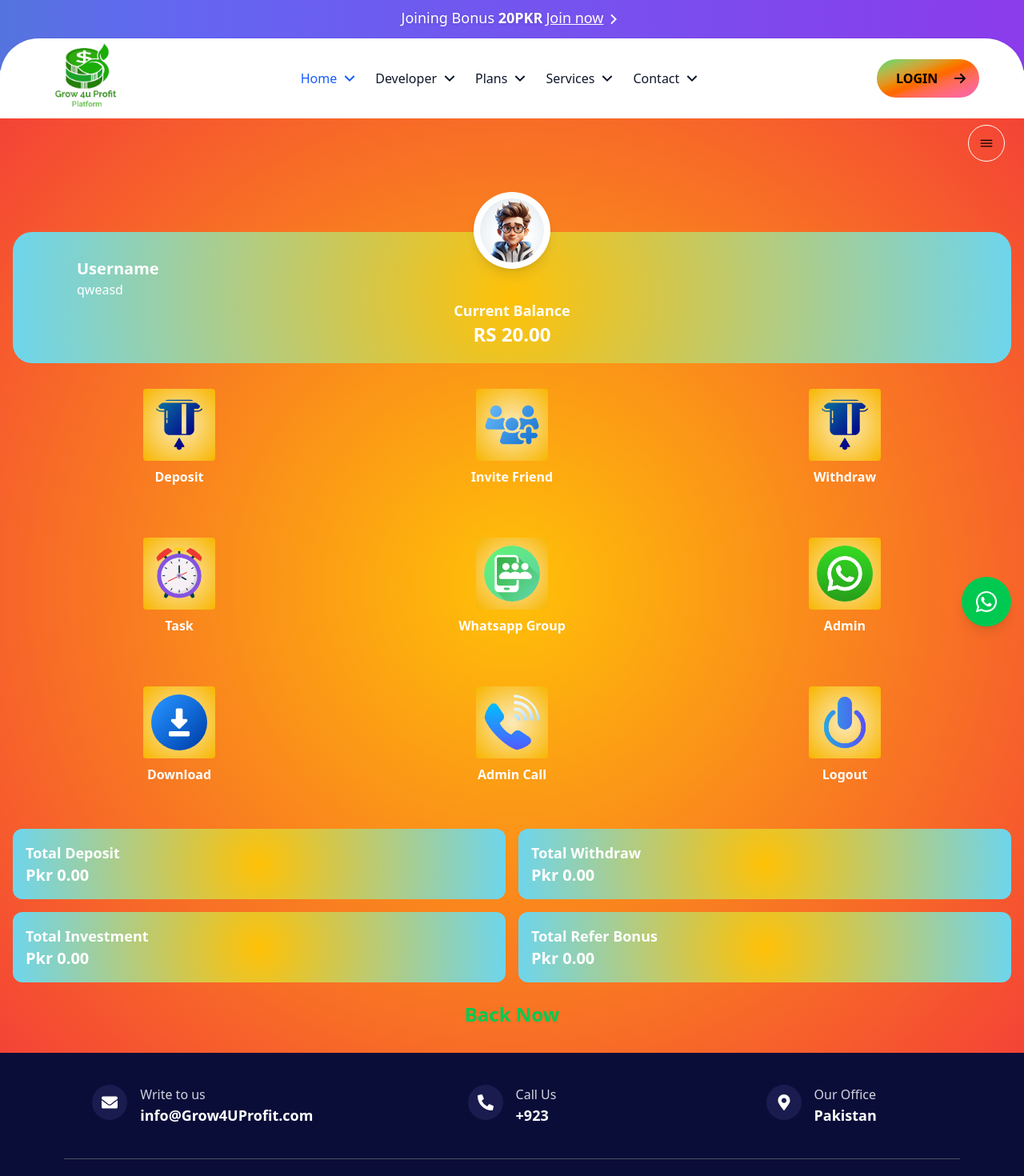
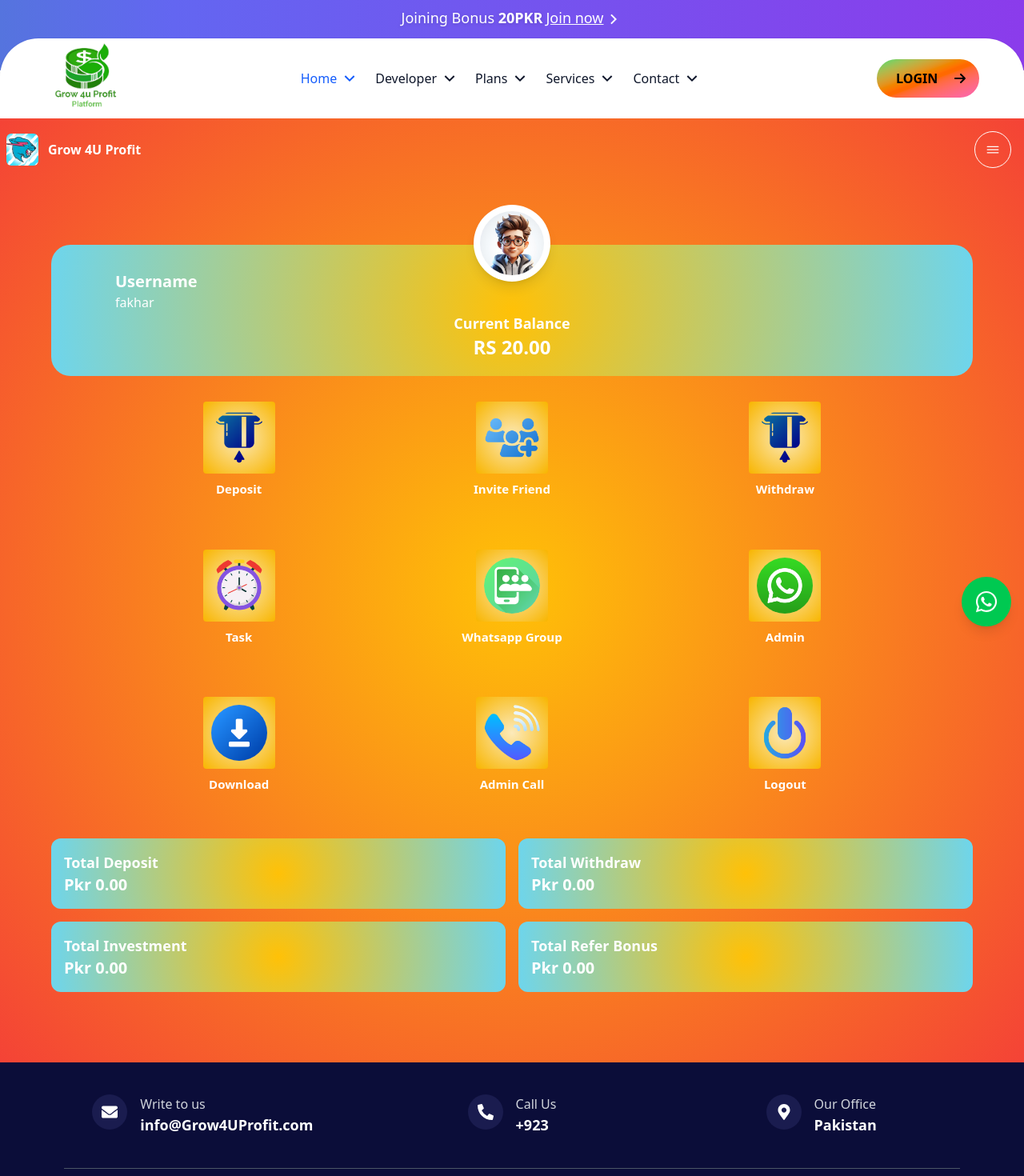
Before and after one commit to raihamza86/grow-4u-profit, a React (Vite) app in the folder frontend/: page /dashboard in a window 1280 px wide. Shown: the top 1470 px of the page at 80% size. Built offline with nearby package versions, Linux system fonts and the light colour scheme.

Commit message:
some changes

```diff
--- a/frontend/src/App.jsx
+++ b/frontend/src/App.jsx
@@ -14,10 +14,10 @@ import Dashboard from "./components/dashboard/Dashboard";
 import ReferralLinks from "./pages/ReferralLinks";
 import DepositHestory from "./pages/DepositHestory";
 import ProfileSetting from "./pages/ProfileSetting";
-import DashboardNavbar from "./components/DashboardNavbar";
 import WithdrawHistory from "./components/WithdrawHistory";
 import { FaWhatsapp } from "react-icons/fa";
 import TaskHistory from './components/TaskHistory';
+import DashboardSidebar from './components/DashboardSidebar';
 import ReferralBounse from './components/ReferralBounse';
 import ChangePassword from './components/ChangePassword';
 import BackButton from './components/BackButton';
@@ -31,7 +31,7 @@ const MainLayout = () => {
 
       {/* Fixed WhatsApp Icon */}
       <a
-  href="https://wa.me/923001234567" // Replace with your number
+  href="https://wa.me/923001234567"
   target="_blank"
   rel="noopener noreferrer"
   className="fixed bottom-4 right-4 bg-green-500 text-white p-4 rounded-full shadow-lg z-50 hover:bg-green-600 transition animate-bounce-custom"
@@ -61,7 +61,7 @@ const router = createBrowserRouter([
       { path: "/deposithestory", element: <DepositHestory /> },
       { path: "/withdrawhistory", element: <WithdrawHistory /> },
       { path: "/profilesetting", element: <ProfileSetting /> },
-      { path: "/dashboardnavbar", element: <DashboardNavbar /> },
+      { path: "/dashboardsidebar", element: <DashboardSidebar /> },
       { path: "/taskhistory", element: <TaskHistory /> },
       { path: "/referralbounse", element: <ReferralBounse /> },
       { path: "/changepassword", element: <ChangePassword /> },
--- a/frontend/src/components/BackButton.jsx
+++ b/frontend/src/components/BackButton.jsx
@@ -10,10 +10,10 @@ const BackButton = ({ showDashNav  }) => {
 
   return (
     <div
-      className="text-green-500 text-2xl hover:text-blue-500 font-bold mb-8 cursor-pointer"
+      className="text-green-500 text-xl hover:text-blue-500 font-bold mt-5 cursor-pointer"
       onClick={() => {
-        showDashNav();  // cleanly show right navbar again (or reset state)
-        MovetoDashboard();      // then navigate
+        showDashNav();
+        MovetoDashboard();
       }}
     >
       Back Now
--- a/frontend/src/components/dashboard/Dashboard.jsx
+++ b/frontend/src/components/dashboard/Dashboard.jsx
@@ -1,38 +1,75 @@
-import React, { useState } from "react";
+import React, { useState, useEffect } from "react";
 import ProfileSection from "./ProfileSection";
 import ProfitSection from "./ProfitSection";
 import PriceSection from "./PriceSection";
 import { IoIosMenu } from "react-icons/io";
-import DashboardNavbar from "../DashboardNavbar";
-import BackButton from "../BackButton";
+import DashboardSidebar from "../DashboardSidebar";
 
 const Dashboard = () => {
-  const [rightDashNav, setrightDashNav] = useState(false);
-  const showDashNav = () => {
-    setrightDashNav(!rightDashNav);
+  const [rightDashNav, setRightDashNav] = useState(false);
+  const [scrolled, setScrolled] = useState(false);
+
+  const toggleDashNav = () => {
+    setRightDashNav(!rightDashNav);
   };
 
-  const openRightNav = () => {
-    setrightDashNav(true); // ✅ always set to true
-  };
+
+  // ✅ Scroll effect to change navbar background
+  useEffect(() => {
+    const handleScroll = () => {
+      const scrollPercent =
+        (window.scrollY / (document.body.scrollHeight - window.innerHeight)) * 100;
+      setScrolled(scrollPercent > 20);
+    };
+
+    window.addEventListener("scroll", handleScroll);
+    return () => window.removeEventListener("scroll", handleScroll);
+  }, []);
 
   return (
-    <div className="bg-[radial-gradient(circle,_#FFC107,_#F44336)] flex min-h-screen">
-      {rightDashNav && <DashboardNavbar />}
+    <div className="bg-[radial-gradient(circle,_#FFC107,_#F44336)] min-h-screen relative pb-16">
+      {/* Sidebar Navigation */}
+      <div
+        className={`fixed top-0 left-0 h-full w-64 z-90 transform transition-transform duration-300 ease-in-out ${
+          rightDashNav ? "translate-x-0" : "-translate-x-full"
+        }`}
+      >
+        <DashboardSidebar />
+      </div>
 
-      <div className="w-full min-h-screen flex flex-col items-center px-4">
-        <div className="w-full">
-          <span
-            className="float-right py-3 px-3 text-xl cursor-pointer border border-white rounded-full m-2 "
-            onClick={showDashNav}
-          >
-            <IoIosMenu />
-          </span>
+      {/* Main Dashboard Content */}
+
+        {/* ✅ Navbar with scroll-based background */}
+        <div
+          className={`w-full flex flex-row justify-between items-center sticky top-0 z-50 transition-all duration-300 ${
+            scrolled
+              ? "bg-gradient-to-r from-[#F26B30] via-[#FB9F14] to-[#F97D20]"
+              : "bg-transparent"
+          }`}
+        >
+          <div className="p-2 flex items-center space-x-3">
+            <img
+              src="/dashboardnavbar.jpg"
+              alt="Logo"
+              className="w-10 h-10 rounded-md object-cover"
+            />
+            <h2 className="text-sx font-semibold text-white">Grow 4U Profit</h2>
+          </div>
+
+          <div className="p-2">
+            <span
+              className="float-right py-3 px-3 text-xl cursor-pointer border border-white rounded-full m-2  text-white hover:bg-white hover:text-black transition "
+              onClick={toggleDashNav}
+            >
+              <IoIosMenu />
+            </span>
+          </div>
         </div>
+        <div className="w-full min-h-screen flex flex-col items-center px-8">
+        {/* Other Dashboard Sections */}
         <ProfileSection />
         <ProfitSection />
         <PriceSection />
-        <BackButton showDashNav={openRightNav}  />
       </div>
     </div>
   );
--- a/frontend/src/components/dashboard/PriceSection.jsx
+++ b/frontend/src/components/dashboard/PriceSection.jsx
@@ -6,14 +6,14 @@ const PriceSection = () => {
     { heading: "Total Refer Bonus", price: "Pkr 0.00" },
   ];
   return (
-    <div className="grid grid-cols-1 sm:grid-cols-2 md:grid-cols-2 lg:grid-cols-2 w-full max-w-[1440px] mx-auto gap-4 py-6">
+    <div className="grid grid-cols-1 sm:grid-cols-2 md:grid-cols-2 lg:grid-cols-2 w-full max-w-6xl mx-auto gap-4 py-6">
       {total.map((item, index) => (
         <div
           key={index}
           className="bg-[radial-gradient(circle,#FFC107,_#6dd5ed)] rounded-xl p-4 flex flex-col"
         >
-          <p className="text-white text-lg font-semibold">{item.heading}</p>
-          <p className="text-white text-xl font-bold">{item.price}</p>
+          <p className="text-white md:text-lg font-semibold">{item.heading}</p>
+          <p className="text-white md:text-xl font-bold">{item.price}</p>
         </div>
       ))}
     </div>
--- a/frontend/src/components/dashboard/ProfileSection.jsx
+++ b/frontend/src/components/dashboard/ProfileSection.jsx
@@ -1,22 +1,22 @@
-import { CgProfile } from "react-icons/cg";
+
 const ProfileSection = () => {
   return (
-    <div className="w-full max-w-[1440px] relative rounded-3xl h-full bg-[radial-gradient(circle,_#FFC107,_#6dd5ed)] mx-auto flex flex-col justify-between mt-20">
+    <div className="w-full max-w-6xl relative rounded-3xl h-full bg-[radial-gradient(circle,_#FFC107,_#6dd5ed)] mx-auto flex flex-col justify-between mt-20">
       <div className="flex justify-center mt-5 absolute left-[50%] -translate-x-1/2 top-[-70px]">
         <div className="w-24 h-24 rounded-full bg-white  flex items-center justify-center shadow-lg">
-          <img src="public/user.jpg" className="w-20 rounded-full" alt="" />
+          <img src="public/user.jpg" className="w-20 rounded-full" alt="logo" />
         </div>
       </div>
 
       <div className="w-full mt-8 px-4 sm:px-20">
-        <p className="text-xl font-semibold text-white">Username</p>
-        <p className="text-white">qweasd</p>
+        <p className="md:text-xl font-semibold text-white">Username</p>
+        <p className="text-white">fakhar</p>
       </div>
 
       <div className="flex justify-center mt-auto text-center mb-5">
         <div>
-          <p className="text-white font-semibold text-lg">Current Balance</p>
-          <p className="text-white text-2xl font-bold">RS 20.00</p>
+          <p className="text-white font-semibold md:text-lg">Current Balance</p>
+          <p className="text-white md:text-2xl font-bold">RS 20.00</p>
         </div>
       </div>
     </div>
--- a/frontend/src/components/dashboard/ProfitSection.jsx
+++ b/frontend/src/components/dashboard/ProfitSection.jsx
@@ -29,8 +29,8 @@ const ProfitSection = () => {
   };
 
   return (
-    <div className="w-full text-white">
-      <div className="grid grid-cols-2 sm:grid-cols-2 lg:grid-cols-3 w-full">
+    <div className="w-full max-w-5xl mx-auto text-white">
+      <div className="grid grid-cols-3 w-full">
         {images.map((item, index) => (
           <div
             key={index}
@@ -41,10 +41,10 @@ const ProfitSection = () => {
               <img
                 src={item.src}
                 alt={`item-${index}`}
-                className="w-[70px] h-[70px] object-cover rounded-full"
+                className="w-[40px] h-[40px] md:w-[70px] md:h-[70px] object-cover rounded-full"
               />
             </div>
-            <p className="mt-2 text-white font-semibold text-center">
+            <p className="mt-2 text-white text-[15px] md:text-sx font-semibold text-center text-nowrap">
               {item.label}
             </p>
           </div>
--- a/frontend/src/components/login/HeroLogin.jsx
+++ b/frontend/src/components/login/HeroLogin.jsx
@@ -11,10 +11,10 @@ const HeroLogin = () => {
             />
             <div className="absolute inset-0  bg-black/20 flex items-center justify-center  px-4 text-center">
                 <div className="text-white flex flex-col items-center max-w-4xl space-y-4 justify-center">
-                    <h1 className="text-5xl font-bold leading-tight uppercase">
+                    <h1 className="text-3xl md:text-5xl font-bold leading-tight uppercase">
                         Login
                     </h1>
-                    <h2 className="text-3xl font-medium uppercase  w-[90%]">
+                    <h2 className=" md:text-3xl font-medium uppercase  w-[90%]">
                         Join us to manage your investments and create superior returns together
                     </h2>
                 </div>
```
Also changed, not shown: frontend/src/components/DashboardSidebar.jsx (renamed from frontend/src/components/DashboardNavbar.jsx, +4 -11 lines), frontend/src/components/Offers.jsx (+22 -12 lines), frontend/src/components/dashboard/Task.jsx (+4 -5 lines), frontend/public/dashboardnavbar.jpg (added).
